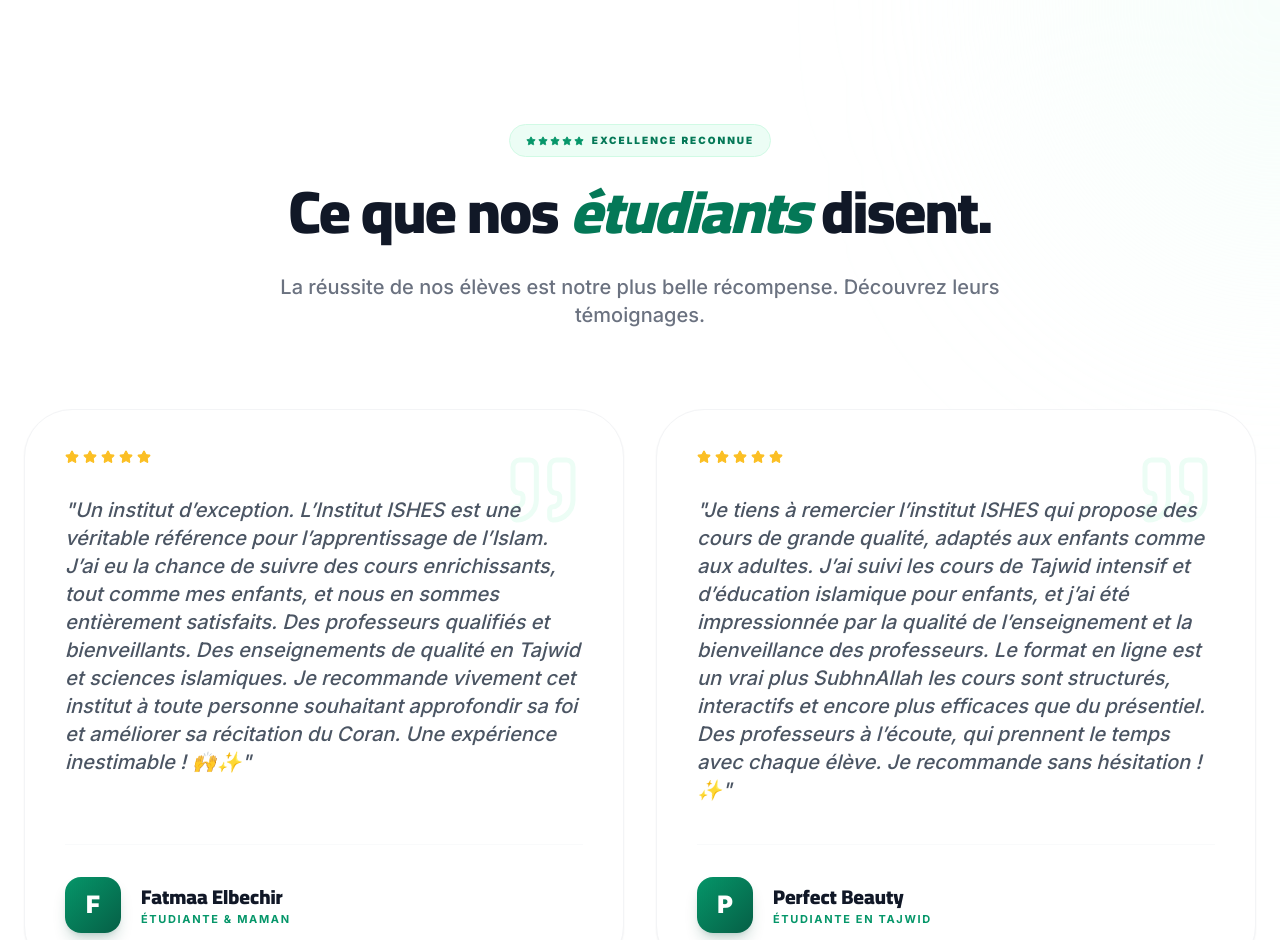
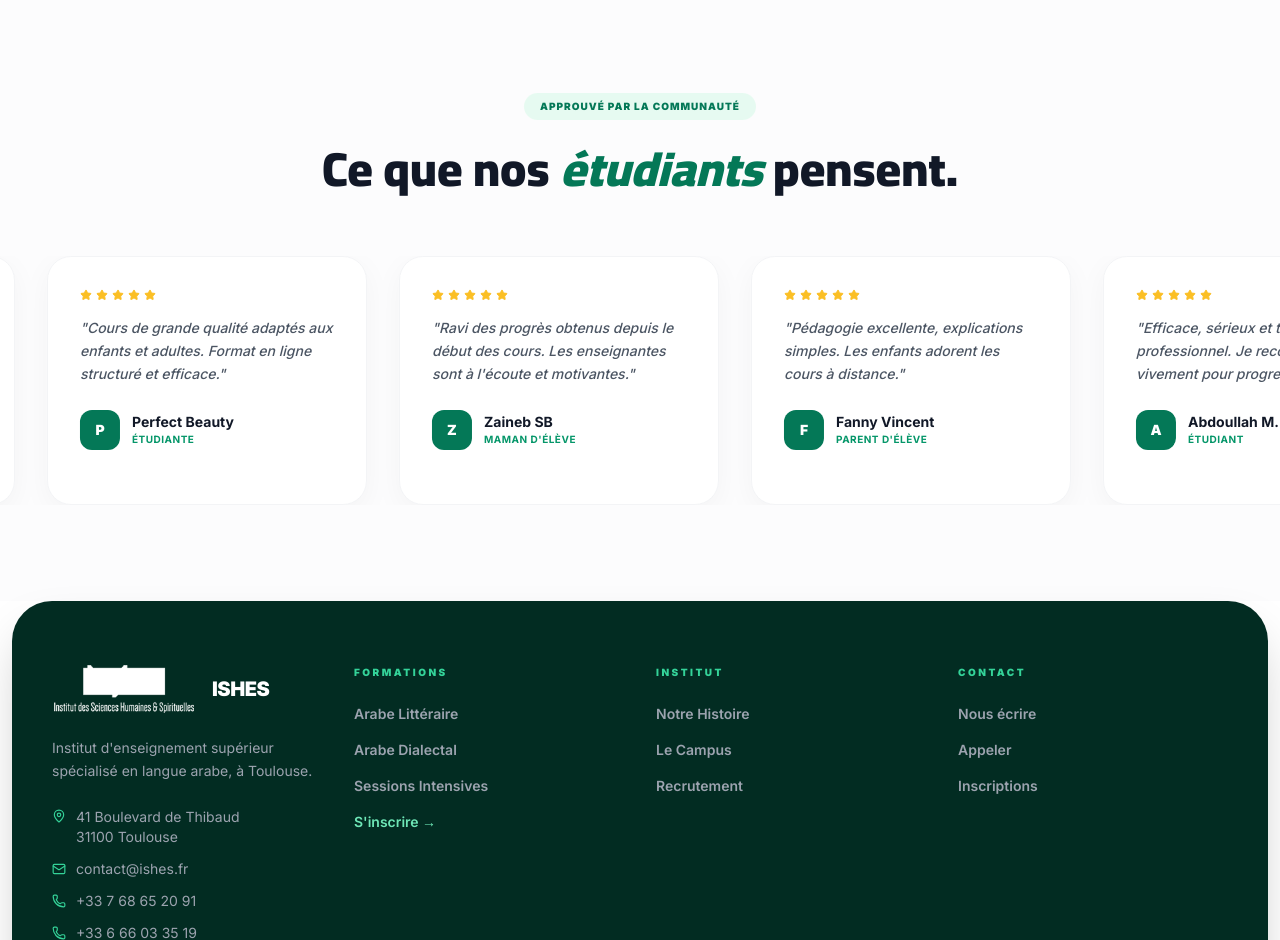
Before and after one commit to sofianelamine772-design/ISHEECOLE, a React (Vite) app: page /programmes in a window 1280 px wide. Shown: the part 1860-2800 px from the top of the page. Built offline with nearby package versions, Linux system fonts and the light colour scheme.

Commit message:
Mise en place du défilement infini et format compact pour les témoignages

```diff
--- a/src/components/Testimonials.jsx
+++ b/src/components/Testimonials.jsx
@@ -5,136 +5,97 @@ import { Star, Quote } from 'lucide-react';
 const testimonials = [
   {
     name: "Fatmaa Elbechir",
-    role: "Étudiante & Maman",
-    comment: "Un institut d’exception. L’Institut ISHES est une véritable référence pour l’apprentissage de l’Islam. J’ai eu la chance de suivre des cours enrichissants, tout comme mes enfants, et nous en sommes entièrement satisfaits. Des professeurs qualifiés et bienveillants. Des enseignements de qualité en Tajwid et sciences islamiques. Je recommande vivement cet institut à toute personne souhaitant approfondir sa foi et améliorer sa récitation du Coran. Une expérience inestimable ! 🙌✨",
+    role: "Étudiante",
+    comment: "Un institut d’exception. Une référence pour l'apprentissage. Professeurs bienveillants et qualifiés.",
     rating: 5
   },
   {
     name: "Perfect Beauty",
-    role: "Étudiante en Tajwid",
-    comment: "Je tiens à remercier l’institut ISHES qui propose des cours de grande qualité, adaptés aux enfants comme aux adultes. J’ai suivi les cours de Tajwid intensif et d’éducation islamique pour enfants, et j’ai été impressionnée par la qualité de l’enseignement et la bienveillance des professeurs. Le format en ligne est un vrai plus SubhnAllah les cours sont structurés, interactifs et encore plus efficaces que du présentiel. Des professeurs à l’écoute, qui prennent le temps avec chaque élève. Je recommande sans hésitation ! ✨",
+    role: "Étudiante",
+    comment: "Cours de grande qualité adaptés aux enfants et adultes. Format en ligne structuré et efficace.",
     rating: 5
   },
   {
     name: "Zaineb SB",
     role: "Maman d'élève",
-    comment: "Nous sommes inscrits mon fils et moi-même à des cours d’arabe et tajwid depuis la rentrée 2023 et nous sommes très heureux de cet institut et de ses méthodes d’apprentissage. Les enseignantes sont à l’écoute et motivantes, nous sommes ravis des progrès obtenus depuis le début des cours. Qu’Allah vous augmente en bénédiction.",
+    comment: "Ravi des progrès obtenus depuis le début des cours. Les enseignantes sont à l'écoute et motivantes.",
     rating: 5
   },
   {
     name: "Fanny Vincent",
     role: "Parent d'élève",
-    comment: "Mes enfants participent aux cours d'éducation islamique et en sont très satisfaits. La prof est vraiment très bien et très pédagogue, elle explique avec des phrases simples et n'hésite pas à leur demander si ils ont des questions. Ils aiment faire les cours à distance. Et ce qui est super pour les parents c'est de pouvoir entendre le cours et de participer au rappel. Je recommande ISHES à 100%.",
+    comment: "Pédagogie excellente, explications simples. Les enfants adorent les cours à distance.",
+    rating: 5
+  },
+  {
+    name: "Abdoullah M.",
+    role: "Étudiant",
+    comment: "Efficace, sérieux et très professionnel. Je recommande vivement pour progresser vite.",
+    rating: 5
+  },
+  {
+    name: "Sarah L.",
+    role: "Étudiante",
+    comment: "La méthode Nour Al Bayan est incroyable. On apprend à lire très rapidement !",
     rating: 5
   }
 ];
 
-const containerVariants = {
-  hidden: { opacity: 0 },
-  visible: {
-    opacity: 1,
-    transition: {
-      staggerChildren: 0.15
-    }
-  }
-};
-
-const itemVariants = {
-  hidden: { opacity: 0, y: 30 },
-  visible: {
-    opacity: 1,
-    y: 0,
-    transition: { duration: 0.6, ease: [0.22, 1, 0.36, 1] }
-  }
-};
+// Double original list for seamless scroll
+const allTestimonials = [...testimonials, ...testimonials];
 
 export default function Testimonials() {
   return (
-    <section className="py-24 sm:py-32 bg-white relative overflow-hidden" id="temoignages">
-      <div className="max-w-7xl mx-auto px-4 sm:px-6 relative z-10">
-        <div className="text-center max-w-3xl mx-auto mb-20">
-          <motion.div
-            initial={{ opacity: 0, scale: 0.9 }}
-            whileInView={{ opacity: 1, scale: 1 }}
-            viewport={{ once: true }}
-            className="inline-flex items-center gap-2 px-4 py-2 rounded-full bg-emerald-50 border border-emerald-100 mb-6"
-          >
-            <span className="flex gap-0.5">
-              {[...Array(5)].map((_, i) => (
-                <Star key={i} size={10} fill="#059669" className="text-emerald-600" />
-              ))}
-            </span>
-            <span className="text-[10px] font-black text-emerald-700 uppercase tracking-[0.2em]">Excellence Reconnue</span>
-          </motion.div>
+    <section className="py-24 bg-gray-50/50 overflow-hidden" id="temoignages">
+      <div className="max-w-7xl mx-auto px-4 mb-16 text-center">
+        <span className="text-[10px] font-black text-emerald-700 uppercase tracking-widest bg-emerald-100/50 px-4 py-1.5 rounded-full mb-6 inline-block">Approuvé par la communauté</span>
+        <h2 className="font-arabic text-4xl md:text-5xl font-black text-gray-900 leading-tight">
+          Ce que nos <span className="text-emerald-700 italic">étudiants</span> pensent.
+        </h2>
+      </div>
 
-          <motion.h2
-            initial={{ opacity: 0, y: 20 }}
-            whileInView={{ opacity: 1, y: 0 }}
-            viewport={{ once: true }}
-            className="font-arabic text-4xl sm:text-5xl md:text-6xl font-black text-gray-900 mb-8 tracking-tight"
-          >
-            Ce que nos <span className="text-emerald-700 italic">étudiants</span> disent.
-          </motion.h2>
-
-          <motion.p
-            initial={{ opacity: 0, y: 20 }}
-            whileInView={{ opacity: 1, y: 0 }}
-            transition={{ delay: 0.1 }}
-            viewport={{ once: true }}
-            className="text-gray-500 text-lg sm:text-xl font-medium leading-relaxed"
-          >
-            La réussite de nos élèves est notre plus belle récompense. Découvrez leurs témoignages.
-          </motion.p>
-        </div>
-
-        <motion.div
-          variants={containerVariants}
-          initial="hidden"
-          whileInView="visible"
-          viewport={{ once: true, margin: "-100px" }}
-          className="grid md:grid-cols-2 gap-6 lg:gap-8"
-        >
-          {testimonials.map((testimonial, idx) => (
-            <motion.div
+      {/* Marquee Container */}
+      <div className="relative flex overflow-hidden group">
+        <div className="flex animate-marquee group-hover:pause-marquee whitespace-nowrap">
+          {allTestimonials.map((t, idx) => (
+            <div
               key={idx}
-              variants={itemVariants}
-              className="group relative p-8 sm:p-10 rounded-[3rem] bg-white border border-gray-100 shadow-sm hover:shadow-2xl hover:shadow-emerald-900/10 hover:-translate-y-1 transition-all duration-500 flex flex-col"
+              className="mx-4 flex-shrink-0 w-[320px] bg-white p-8 rounded-3xl border border-gray-100 shadow-[0_8px_30px_rgb(0,0,0,0.04)] hover:shadow-xl transition-all duration-300"
             >
-              <div className="absolute top-10 right-10 text-emerald-50 group-hover:text-emerald-100 transition-colors duration-500 pointer-events-none">
-                <Quote size={80} strokeWidth={1.5} />
-              </div>
-
-              <div className="flex gap-1 mb-8">
-                {[...Array(testimonial.rating)].map((_, i) => (
-                  <Star key={i} size={14} fill="#FBBF24" className="text-amber-400" />
+              <div className="flex gap-1 mb-4">
+                {[...Array(5)].map((_, i) => (
+                  <Star key={i} size={12} fill="#FBBF24" className="text-amber-400" />
                 ))}
               </div>
-
-              <div className="relative z-10 flex-grow">
-                <p className="text-gray-600 text-lg sm:text-xl leading-relaxed italic font-medium mb-10 group-hover:text-gray-900 transition-colors duration-500">
-                  "{testimonial.comment}"
-                </p>
-              </div>
-
-              <div className="flex items-center gap-5 pt-8 border-t border-gray-50 mt-auto">
-                <div className="relative">
-                  <div className="w-14 h-14 rounded-2xl bg-gradient-to-br from-emerald-600 to-emerald-800 flex items-center justify-center text-white font-black text-2xl shadow-lg shadow-emerald-900/20 group-hover:scale-110 transition-transform duration-500">
-                    {testimonial.name.charAt(0)}
-                  </div>
+              <p className="text-sm text-gray-600 leading-relaxed font-medium mb-6 whitespace-normal italic">
+                "{t.comment}"
+              </p>
+              <div className="flex items-center gap-3">
+                <div className="w-10 h-10 rounded-xl bg-emerald-700 flex items-center justify-center text-white font-black text-sm">
+                  {t.name.charAt(0)}
                 </div>
                 <div>
-                  <h4 className="font-arabic text-xl font-black text-gray-900 group-hover:text-emerald-800 transition-colors duration-500">{testimonial.name}</h4>
-                  <p className="text-[11px] text-emerald-600 font-bold uppercase tracking-[0.15em]">{testimonial.role}</p>
+                  <h4 className="font-bold text-gray-900 text-sm">{t.name}</h4>
+                  <p className="text-[10px] text-emerald-600 font-bold uppercase tracking-wider">{t.role}</p>
                 </div>
               </div>
-            </motion.div>
+            </div>
           ))}
-        </motion.div>
+        </div>
       </div>
 
-      {/* Shapes & Ornaments */}
-      <div className="absolute top-0 right-0 w-1/3 h-1/3 bg-emerald-50/40 blur-[120px] rounded-full pointer-events-none -translate-y-1/2 translate-x-1/2" />
-      <div className="absolute bottom-0 left-0 w-1/3 h-1/3 bg-emerald-50/40 blur-[120px] rounded-full pointer-events-none translate-y-1/2 -translate-x-1/2" />
+      <style jsx>{`
+        @keyframes marquee {
+          0% { transform: translateX(0); }
+          100% { transform: translateX(-50%); }
+        }
+        .animate-marquee {
+          animation: marquee 40s linear infinite;
+        }
+        .pause-marquee {
+          animation-play-state: paused;
+        }
+      `}</style>
     </section>
   );
 }
```
